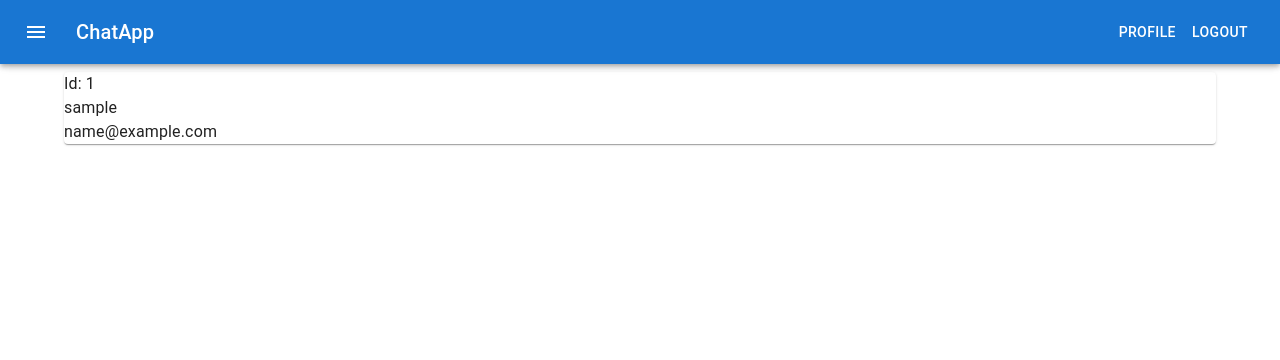
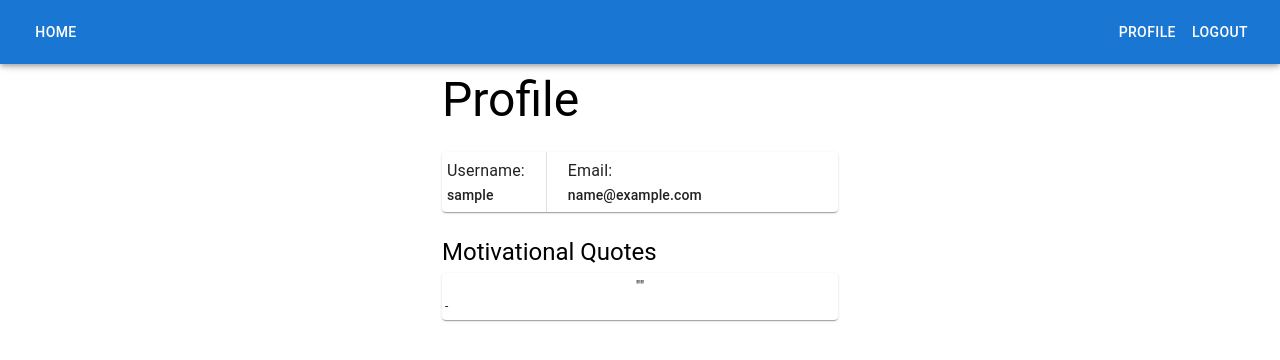
Before and after one commit to franNotSleep/chatapp, a React app in the folder frontend/: page /profile in a window 1280 px wide. Shown: the top 360 px of the page. Built offline with nearby package versions, Linux system fonts and the light colour scheme; no server answers; sample sign-in values are in the browser's storage; the HTML template or start-up script is replaced by a standard one.

Commit message:
customize Profile page

```diff
--- a/frontend/src/components/Navbar.tsx
+++ b/frontend/src/components/Navbar.tsx
@@ -27,22 +27,14 @@ export default function Navbar() {
     <Box sx={{ flexGrow: 1 }}>
       <AppBar position="fixed">
         <Toolbar>
-          <IconButton
-            size="large"
-            edge="start"
-            color="inherit"
-            aria-label="menu"
-            sx={{ mr: 2 }}
-          >
-            <MenuIcon />
-          </IconButton>
           <Typography
             variant="h6"
             component="div"
-            onClick={() => navigate("/")}
-            sx={{ flexGrow: 1, cursor: "pointer" }}
+            sx={{ flexGrow: 1 }}
           >
-            ChatApp
+           <Button color="inherit" onClick={() => navigate("/")}>
+             Home
+          </Button>
           </Typography>
           <Button color="inherit" onClick={handleToProfile}>
             Profile
--- /dev/null
+++ b/frontend/src/components/user/UserCard.tsx
@@ -0,0 +1,33 @@
+import { Paper, Typography, Stack, Divider, Box } from "@mui/material";
+import { UserContext } from "../../contexts/userContext";
+import { useContext } from "react";
+
+const UserCard = () => {
+  const { user } = useContext(UserContext)
+
+  return (
+    <Paper>
+      <Stack
+        direction={{xs:"column", sm: "row"}}
+        spacing={2}
+        marginY={3}
+        divider={<Divider orientation="vertical" flexItem />}
+      >
+        <Box sx={{
+          padding: "5px"
+        }}>
+          <Typography variant="subtitle1">Username: </Typography>
+          <Typography variant="subtitle2">{user?.username}</Typography>
+        </Box>
+        <Box sx={{
+          padding: "5px"
+        }}>
+          <Typography variant="subtitle1">Email: </Typography>
+          <Typography variant="subtitle2">{user?.email}</Typography>
+        </Box>
+      </Stack>
+    </Paper>
+  );
+}
+
+export default UserCard;
--- a/frontend/src/constants/images.ts
+++ b/frontend/src/constants/images.ts
@@ -1,5 +1,7 @@
 import notFound from "../assets/notFound.jpg";
+import profile from "../assets/profile.jpg";
 
 export default {
-    notFound
+    notFound,
+    profile
 };
--- a/frontend/src/pages/Profile.tsx
+++ b/frontend/src/pages/Profile.tsx
@@ -1,18 +1,52 @@
-import { Container, Paper, Typography } from "@mui/material";
+import {  Box, Container, Divider, Paper, Stack, Typography } from "@mui/material";
 
-import { useContext } from "react";
-import { UserContext } from "../contexts/userContext.tsx";
+import UserCard from "../components/user/UserCard.tsx";
+import { useEffect, useState } from "react";
+import axios from "axios";
 
 function Profile() {
-  const { user } = useContext(UserContext);
+  const [quote, setQuote] = useState({
+    author: "",
+    text: ""
+  });
+  const options = {
+    method: 'GET',
+    url: 'https://quotes-inspirational-quotes-motivational-quotes.p.rapidapi.com/quote',
+    params: {
+      token: 'ipworld.info'
+    },
+    headers: {
+      'X-RapidAPI-Key': 'cd3a82bd69msh13c8197d7bb0d09p172bd4jsnf7b769fca256',
+      'X-RapidAPI-Host': 'quotes-inspirational-quotes-motivational-quotes.p.rapidapi.com'
+    }
+  };
+
+  useEffect(() => {
+    axios
+      .request(options)
+      .then(res => {
+        setQuote(res.data);
+      })
+      .catch(e => {
+        console.log(e);
+      })
+  }, [])
 
   return (
-    <Container>
-      <Paper>
-        <Typography>Id: {user?._id}</Typography>
-        <Typography>{user?.username}</Typography>
-        <Typography>{user?.email}</Typography>
+    <Container maxWidth="xs">
+      <Typography variant="h3">Profile</Typography>
+      <UserCard />
+      <Typography variant="h5">Motivational Quotes</Typography>
+      <Paper sx={{
+        padding: "3px",
+        marginTop: "5px",
+      }}>
+        <Typography textAlign={"center"} variant="body2">"{quote.text}"</Typography>
+        <Typography textAlign={"center"} variant="caption">-{quote.author}</Typography>
       </Paper>
+
+
+
     </Container>
   );
 }
```
Also changed, not shown: frontend/src/assets/profile.jpg (added).
